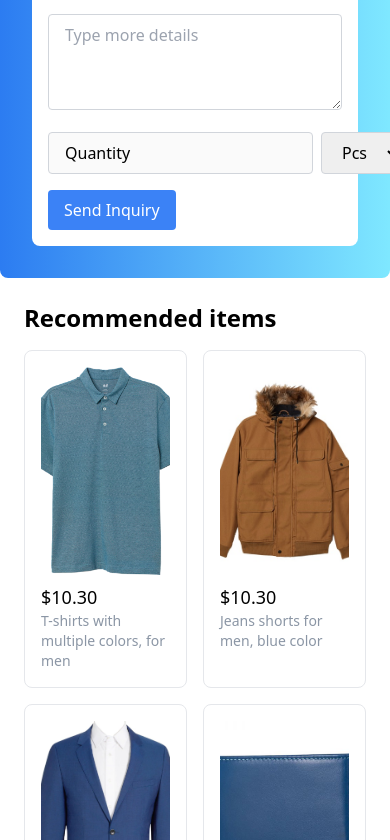
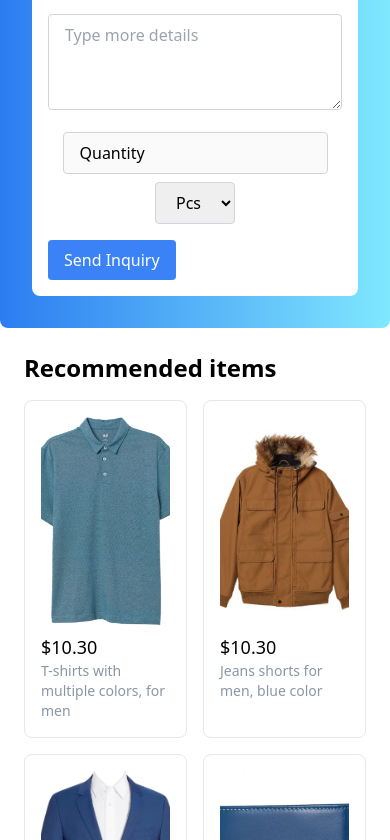
Before and after one commit to umarimran1234/E-Commerce-Project, a Next.js app: page / in a window 390 px wide. Shown: the part 6084-6924 px from the top of the page. Built offline with nearby package versions, Linux system fonts and the light colour scheme.

Commit message:
Fixed responsiveness

```diff
--- a/src/components/QuoteForm/QuoteForm.tsx
+++ b/src/components/QuoteForm/QuoteForm.tsx
@@ -66,7 +66,7 @@ const QuoteForm: React.FC = () => {
                             <textarea id="details" name="details" value={formData.details} placeholder='Type more details' onChange={handleTextareaChange} className="w-full border border-gray-300  rounded px-4 py-2 h-24" required />
                         </div>
                     </div>
-                    <div className="flex gap-2 lg:flex-row items-center mt-4">
+                    <div className="flex gap-2 md:flex-row flex-col items-center mt-4">
                         <input type="text" id="quantity" placeholder='Quantity' name="quantity" className="border placeholder-black text-black border-gray-300 rounded px-4 py-2" disabled />
                         <select id="unit" name="unit" value={formData.unit} onChange={handleSelectChange} className="border text-black border-gray-300 rounded px-4 py-2">
                             <option value="pcs">Pcs</option>
--- a/src/components/Subscribe/Subscribe.tsx
+++ b/src/components/Subscribe/Subscribe.tsx
@@ -13,7 +13,7 @@ const Subscribe = () => {
                             <p className="mt-4 text-[#606060]">
                                 Get daily news on upcoming offers from many suppliers all over the world
                             </p>
-                            <div className="mt-6 flex mx-auto max-w-md gap-x-4">
+                            <div className="mt-6 flex md:flex-row flex-col mx-auto max-w-md gap-4">
                                 <label htmlFor="email-address" className="sr-only">
                                     Email address
                                 </label>
```
